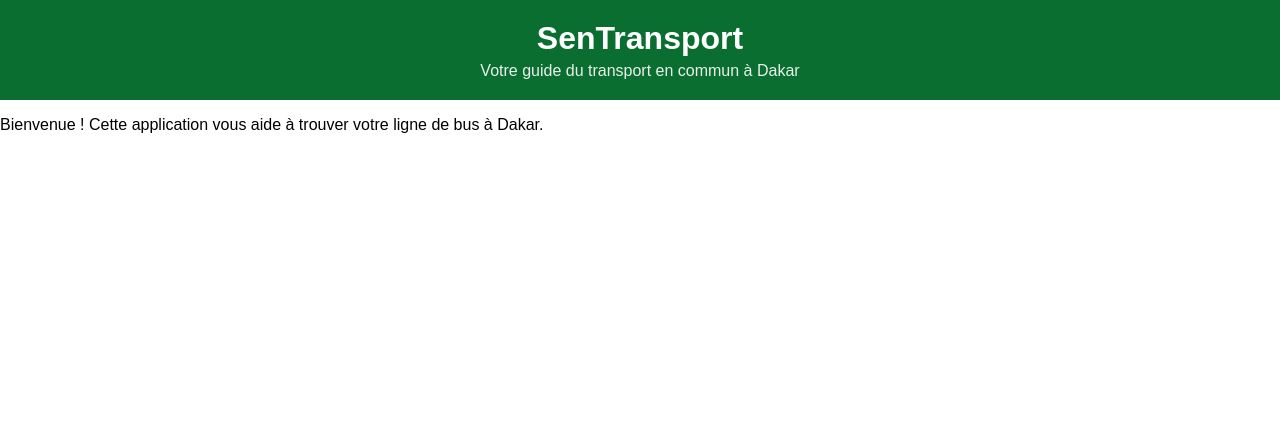
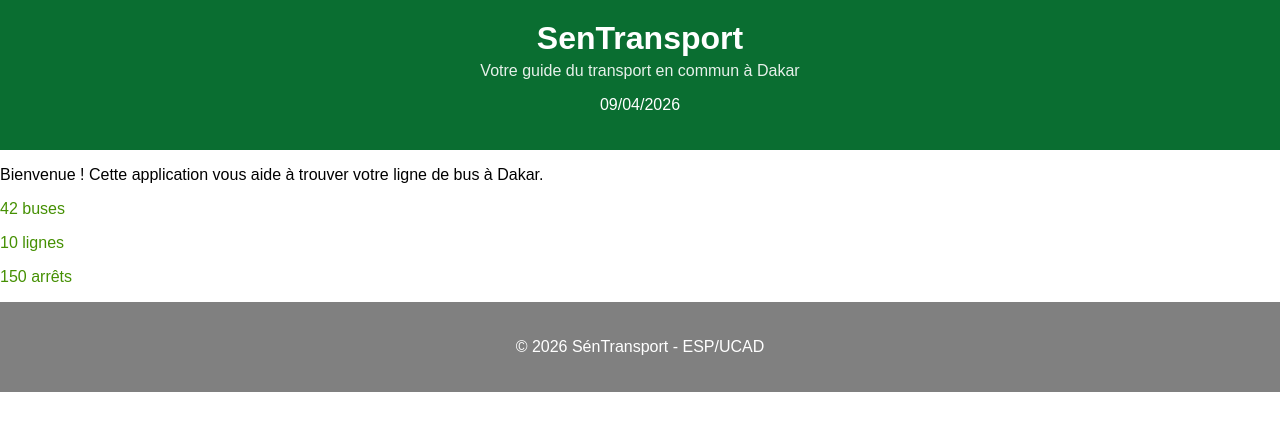
Before and after one commit to Moustapha-Fall/sentransport, a React (Create React App) app: page / in a window 1280 px wide. Shown: the top 430 px of the page. Built offline with nearby package versions, Linux system fonts and the light colour scheme.

Commit message:
Ajout des composants Footer et Statistique et modification de Hearder

```diff
--- a/src/App.js
+++ b/src/App.js
@@ -1,5 +1,8 @@
 import './App.css';
 import Header from './Header';
+import Footer from './Footer';
+import Statistique from './Statistique';
+
   function App () {
   return (
     <div className = "App">
@@ -8,8 +11,13 @@ import Header from './Header';
         <p> Bienvenue ! Cette application vous aide à trouver
             votre ligne de bus à Dakar.
         </p>
+        <Statistique chiffre={42} libelle="buses" />
+        <Statistique chiffre={10} libelle="lignes" />
+        <Statistique chiffre={150} libelle="arrêts" />
       </main >
+      <Footer/>
     </div >
+
   );
 }
 export default App ;
--- /dev/null
+++ b/src/Footer.css
@@ -0,0 +1,6 @@
+.footer {
+    background-color: gray;
+    color : white ;
+    padding : 20px;
+    text-align: center;
+}
--- /dev/null
+++ b/src/Footer.js
@@ -0,0 +1,12 @@
+import './Footer.css';
+
+function Footer()
+{
+    return (
+        <footer className='footer'>
+            <p className='footer-titre'>© 2026 SénTransport - ESP/UCAD</p>
+        </footer>
+    );
+}
+
+export default Footer;
--- a/src/Header.js
+++ b/src/Header.js
@@ -4,9 +4,8 @@ function Header() {
     return (
         <header className="header">
             <h1 className="header-titre">SenTransport</h1>
-            <p className="header-soustitre">
-                Votre guide du transport en commun à Dakar
-            </p>
+            <p className="header-soustitre">Votre guide du transport en commun à Dakar</p>
+            <p>{new Date().toLocaleDateString('fr-FR')}</p>
         </header>
     );
 }
--- /dev/null
+++ b/src/Statistique.css
@@ -0,0 +1,3 @@
+.stat{
+    color: rgb(69, 144, 3);
+}
--- /dev/null
+++ b/src/Statistique.js
@@ -0,0 +1,10 @@
+import './Statistique.css';
+
+function Statistique({chiffre, libelle})
+{
+    return(
+        <p className='stat'>{chiffre} {libelle}</p>
+    );
+}
+
+export default Statistique;
```
